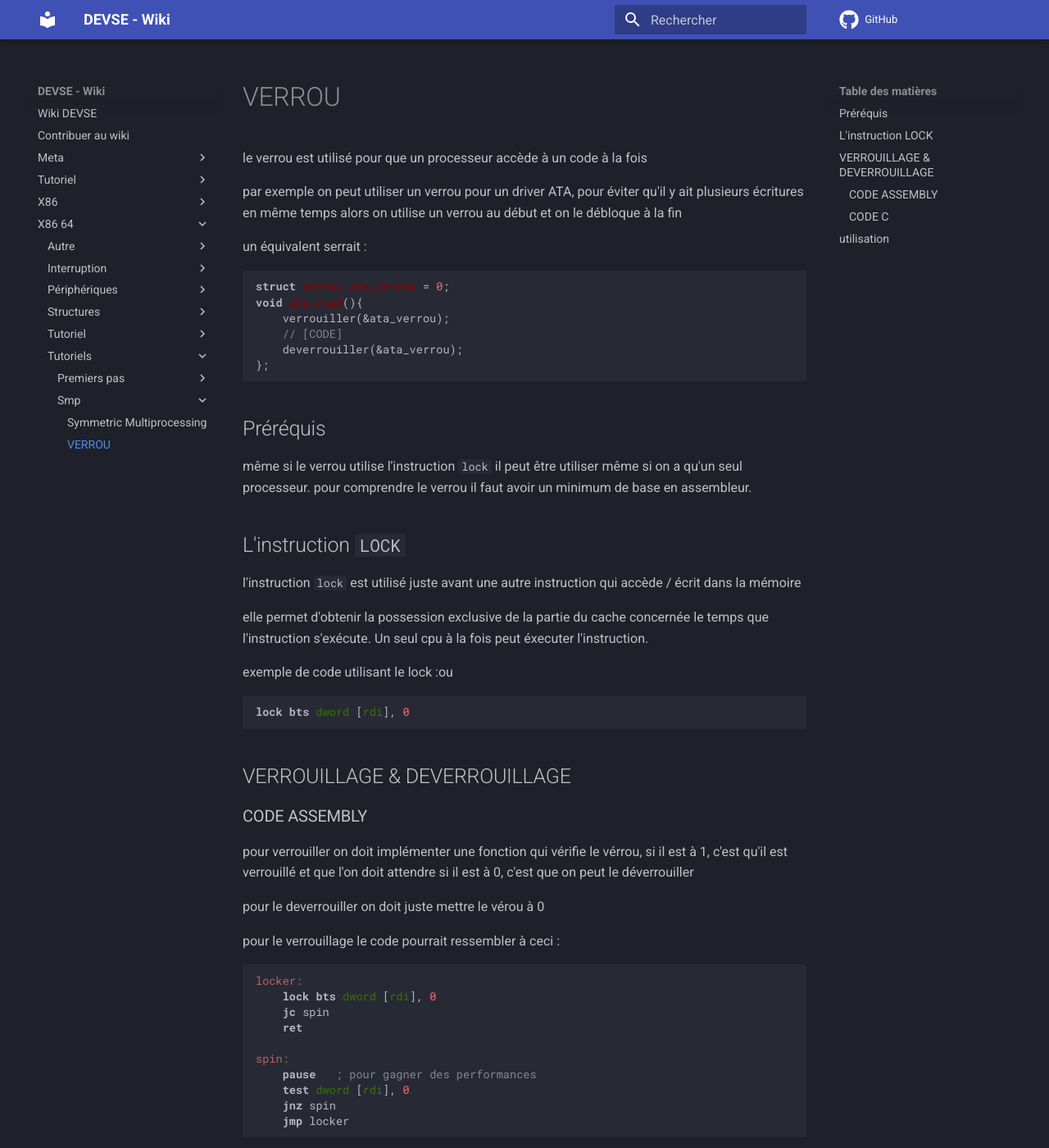
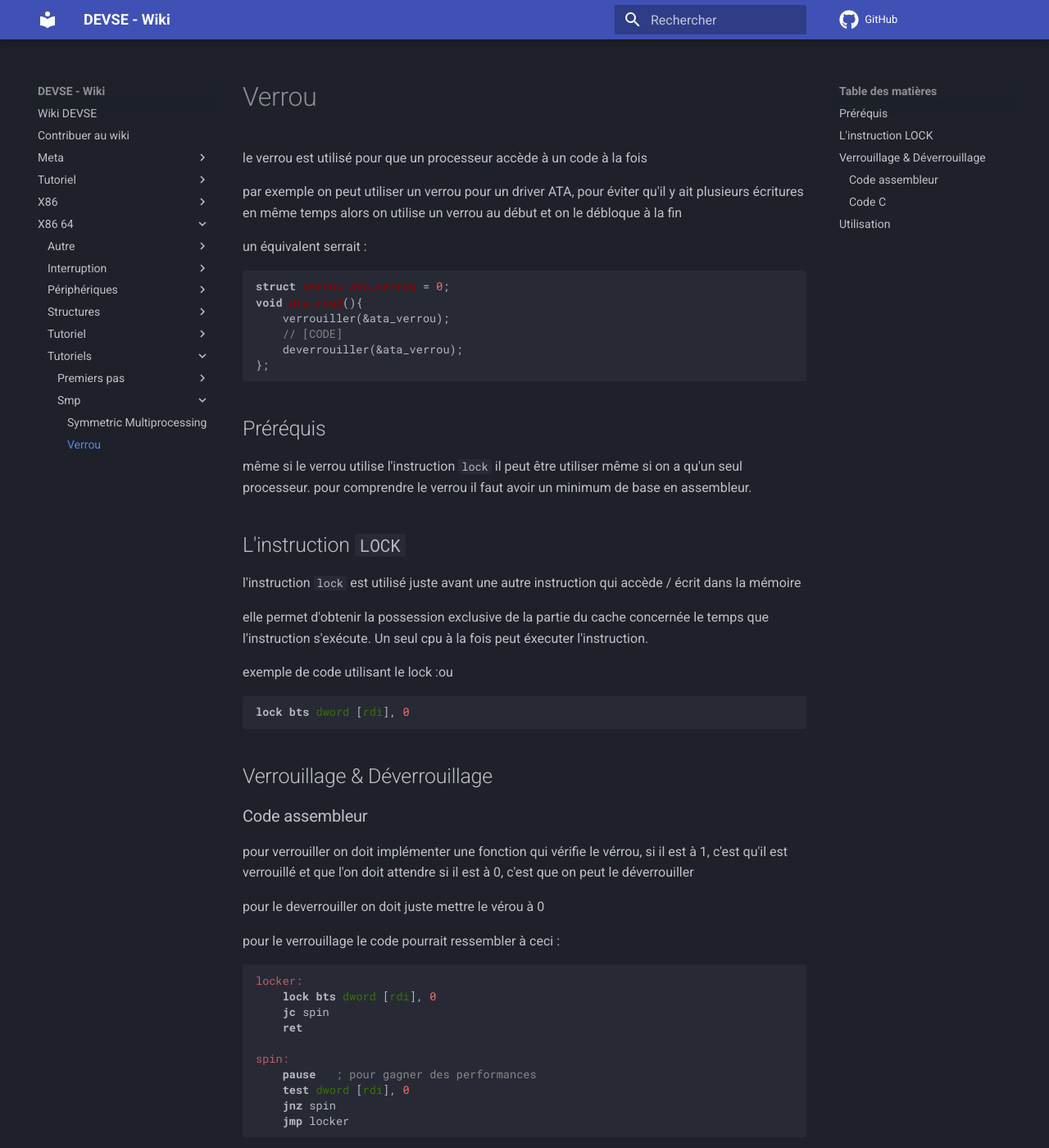
Before and after one commit to devse-org/wiki, an MkDocs documentation site: the page built from docs/x86_64/tutoriels/smp/VERROU.md, in a window 1280 px wide and 1400 px high. Shown: the whole window at 82% size. Built offline with MkDocs 1.6.1 and Material for MkDocs 9.7.7, drawn with Linux system fonts in a browser that asks for light colours; comment, search, counter and statistics services are not loaded; some of the changed text lies outside the part shown.

Commit message:
correction: fix de majuscules dans VERROU.md

````diff
--- a/docs/x86_64/tutoriels/smp/VERROU.md
+++ b/docs/x86_64/tutoriels/smp/VERROU.md
@@ -1,4 +1,4 @@
-# VERROU
+# Verrou
 
 le verrou est utilisé pour que un processeur accède à un code à la fois
 
@@ -30,8 +30,8 @@ exemple de code utilisant le lock :ou
 lock bts dword [rdi], 0
 ```
 
-## VERROUILLAGE & DEVERROUILLAGE
-### CODE ASSEMBLY
+## Verrouillage & Déverrouillage
+### Code assembleur
 pour verrouiller on doit implémenter une fonction
 qui vérifie le vérrou,
 si il est à 1, c'est qu'il est verrouillé et que l'on doit attendre
@@ -105,7 +105,7 @@ le temps pris ici est stocké dans le registre `rax`
 on peut utiliser une fonction c/c++ dans
 timed_out
 
-### CODE C
+### Code C
 
 dans le code c on peut se permettre de rajouter des informations au verrou,
 on peut rajouter le fichier, la ligne, le cpu etc...
@@ -160,7 +160,7 @@ maintenant vous pouvez choisir entre 2 possibilité :
 
 * dans la fonction crocheter_le_verrou vous mettez le membre `data` du vérou v à 0, ce qui forcera le vérrou à être dévérouiller
 
-## utilisation
+## Utilisation
 
 maintenant pour utiliser votre verrou vous pouvez juste faire
 ```cpp
````
